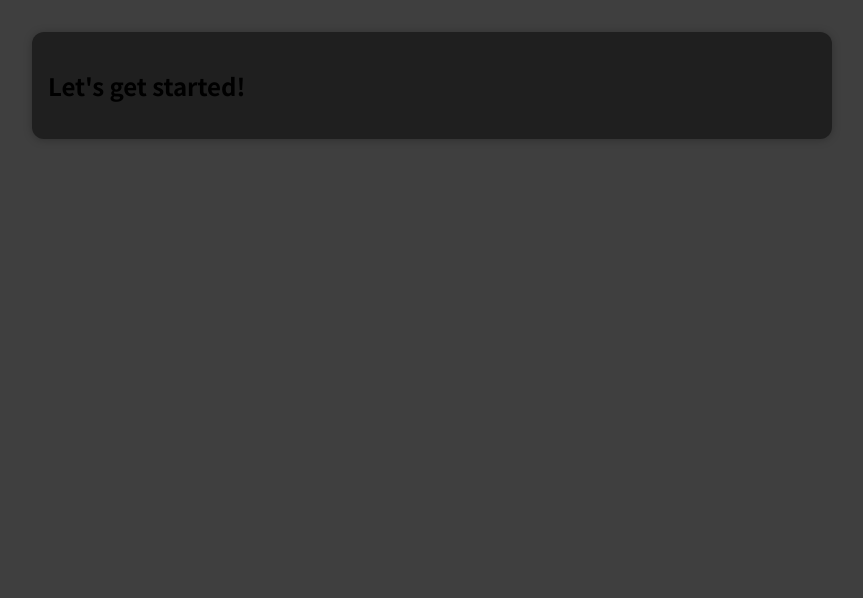
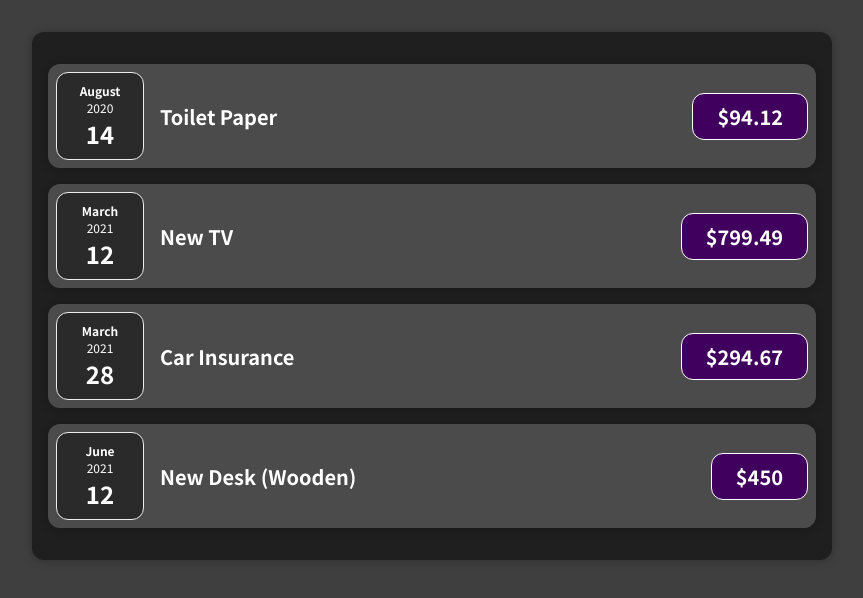
Before and after one commit to Ankhtepot/ReactMax, a JavaScript app in the folder 01-starting-setup/: page / in a window 1280 px wide. Shown: the top 598 px of the page, without its empty margins (208-1071 px from the left). Built offline with nearby package versions, Linux system fonts and the light colour scheme.

Commit message:
Up to lesson 41.

```diff
--- a/01-starting-setup/src/App.js
+++ b/01-starting-setup/src/App.js
@@ -1,4 +1,3 @@
-import ExpenseItem from "./components/ExpenseItem";
 import Expenses from "./components/Expenses";
 
 function App() {
--- a/01-starting-setup/src/components/Card.js
+++ b/01-starting-setup/src/components/Card.js
@@ -1,9 +1,9 @@
 import './Card.css';
 
-function Card() {
-    return (
-        <div className="card"/>
-    );
+function Card(props) {
+    const classes = 'card ' + props.className;
+
+    return <div className={classes}>{props.children}</div>;
 }
 
 export default Card;
--- a/01-starting-setup/src/components/ExpenseItem.js
+++ b/01-starting-setup/src/components/ExpenseItem.js
@@ -1,6 +1,6 @@
-import './ExpenseItem.css';
 import ExpenseDate from "./ExpenseDate";
 import Card from "./Card";
+import './ExpenseItem.css';
 
 function ExpenseItem(props) {
     return (
--- a/01-starting-setup/src/components/Expenses.js
+++ b/01-starting-setup/src/components/Expenses.js
@@ -1,17 +1,17 @@
 import ExpenseItem from "./ExpenseItem";
 import './Expenses.css'
+import Card from "./Card";
 
 function Expenses(props) {
     const expenses = props.expenses;
 
     return (
-        <div className="expenses">
-            <h2>Let's get started!</h2>
+        <Card className="expenses">
             <ExpenseItem title={expenses[0].title} amount={expenses[0].amount} date={expenses[0].date}/>
             <ExpenseItem title={expenses[1].title} amount={expenses[1].amount} date={expenses[1].date}/>
             <ExpenseItem title={expenses[2].title} amount={expenses[2].amount} date={expenses[2].date}/>
             <ExpenseItem title={expenses[3].title} amount={expenses[3].amount} date={expenses[3].date}/>
-        </div>
+        </Card>
     );
 }
 
```
Also changed, not shown: 1 other file (tests, documents, lock files or other folders).
